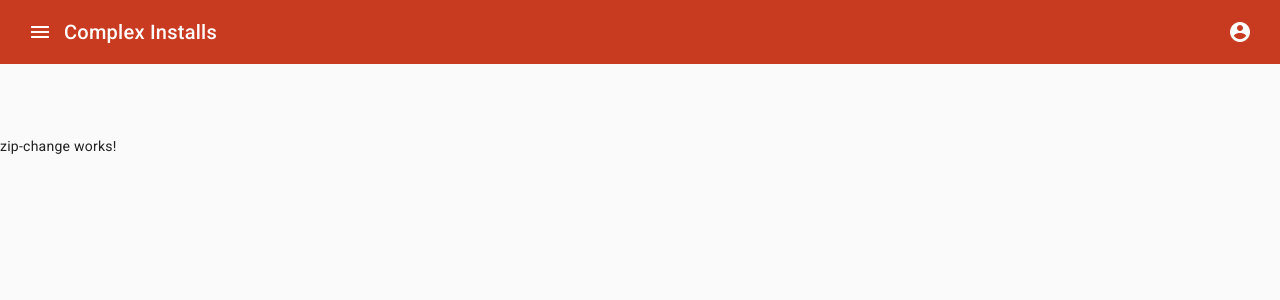
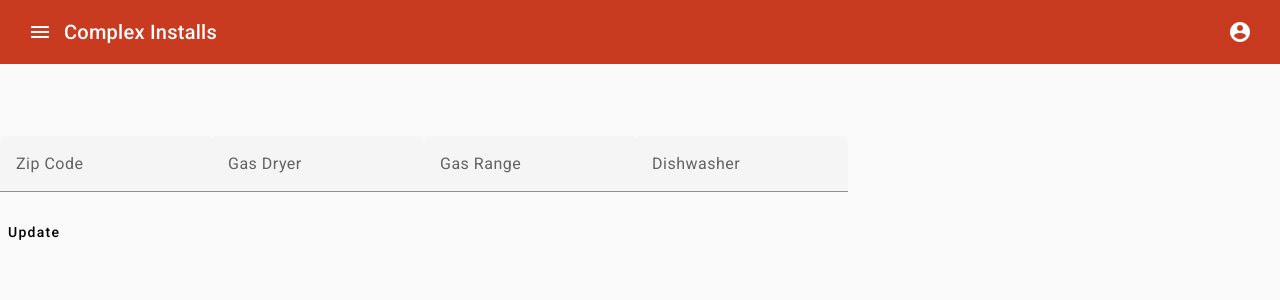
Before and after one commit to the-heclop/wp-trackers, an Angular app: page /zip-edit in a window 1280 px wide. Shown: the top 300 px of the page. Built offline with nearby package versions, Linux system fonts and the light colour scheme.

Commit message:
Added test form for zip edit page.

```diff
--- a/src/app/app.module.ts
+++ b/src/app/app.module.ts
@@ -19,7 +19,6 @@ import { ZipChangeComponent } from './zip-change/zip-change.component';
 @NgModule({
   declarations: [
     AppComponent,
-    ZipChangeComponent,
   ],
   imports: [
     BrowserModule,
--- a/src/app/zip-change/zip-change.component.html
+++ b/src/app/zip-change/zip-change.component.html
@@ -1 +1,23 @@
-<p>zip-change works!</p>
+<div class="form-wrapper">
+    <form [formGroup]="editForm">
+      <mat-form-field>
+        <input matInput placeholder="Zip Code" formControlName="zip">
+      </mat-form-field>
+      <mat-form-field>
+        <input matInput placeholder="Gas Dryer" formControlName="gasDryer">
+      </mat-form-field>
+      <mat-form-field>
+        <input type="text" matInput placeholder="Gas Range" formControlName="gasRange">
+        <!-- <mat-error *ngIf="editForm.controls.totalStops.invalid">
+          Please enter a number.
+        </mat-error> -->
+      </mat-form-field>
+      <mat-form-field>
+        <input type="text" matInput placeholder="Dishwasher" formControlName="dishwasher">
+        <!-- <mat-error *ngIf="editForm.controls.completedStops.invalid">
+          Please enter a number.
+        </mat-error> -->
+      </mat-form-field>
+    </form>
+    <button mat-button (click)="onSubmit()">Update</button>
+  </div>
--- a/src/app/zip-change/zip-change.component.ts
+++ b/src/app/zip-change/zip-change.component.ts
@@ -1,10 +1,54 @@
 import { Component } from '@angular/core';
+import { FormBuilder, FormGroup, FormsModule, ReactiveFormsModule, Validators } from '@angular/forms';
+import { HttpClient } from '@angular/common/http';
+import { ZipCodeService } from '../_services/zip-code.service';
+
+import { MatFormFieldModule } from '@angular/material/form-field';
+import { MatInputModule } from '@angular/material/input';
+import { MatSelectModule } from '@angular/material/select';
+import { MatButtonModule } from '@angular/material/button';
+
+
 
 @Component({
   selector: 'app-zip-change',
   templateUrl: './zip-change.component.html',
-  styleUrls: ['./zip-change.component.css']
+  styleUrls: ['./zip-change.component.css'],
+  standalone: true,
+  imports: [
+    FormsModule,
+    ReactiveFormsModule,
+    MatFormFieldModule,
+    MatInputModule,
+    MatSelectModule,
+    MatButtonModule,
+  ]
 })
 export class ZipChangeComponent {
+  editForm: FormGroup;
+  dataSource: any[] = [];
+
+  constructor(private fb: FormBuilder, private http: HttpClient, private zipService: ZipCodeService) {
+    this.editForm = this.fb.group({
+      zip: ['', Validators.required],
+      gasDryer: ['', Validators.required],
+      gasRange: ['', Validators.required],
+      dishwasher: ['', Validators.required],
+      otrMicrowave: ['', Validators.required],
+    })
+  }
+
+  onSubmit() {
+    console.log(this.editForm.value)
+    this.zipService.updateZip(this.editForm.value).subscribe({
+      next: (data) => {
+        console.log(this.editForm.value)
+      },
+      error: (err) => {
+        console.log(err)
+      },
+      complete:() => console.info('complete')
+    })
+  }
 
 }
--- a/src/app/zip-form/zip-form.component.html
+++ b/src/app/zip-form/zip-form.component.html
@@ -2,7 +2,7 @@
 <div class="form-wrapper">
   <form >
     <mat-form-field>
-      <input matInput type="text" pattern="[0-9]*" maxlength="5" placeholder="Zip Code" [(ngModel)]="zip" name="zip" required>
+      <input matInput type="text" pattern="[0-9]*" maxlength="5" placeholder="Zip Code" [(ngModel)]="zip" name="zip">
       <mat-error *ngIf="zipError">
         Invalid Zip Code
       </mat-error>
```
